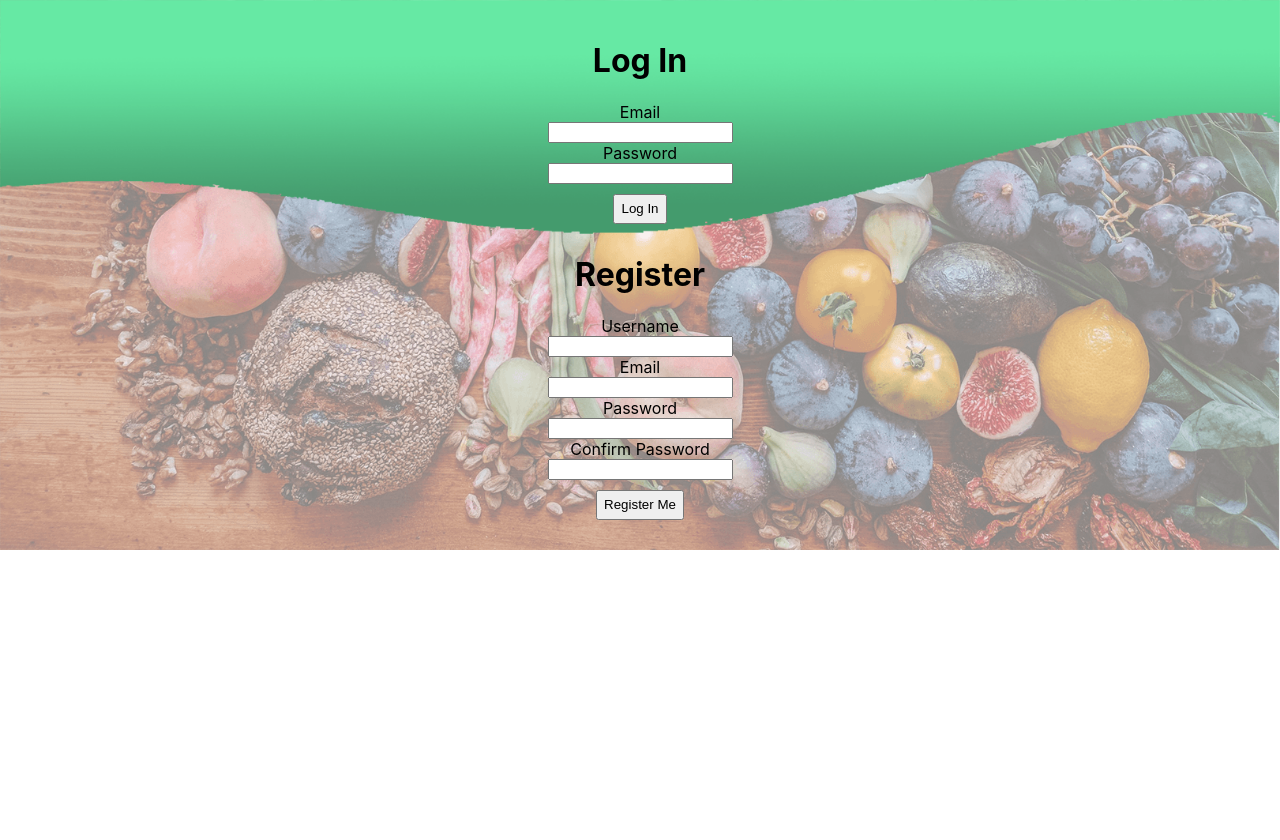
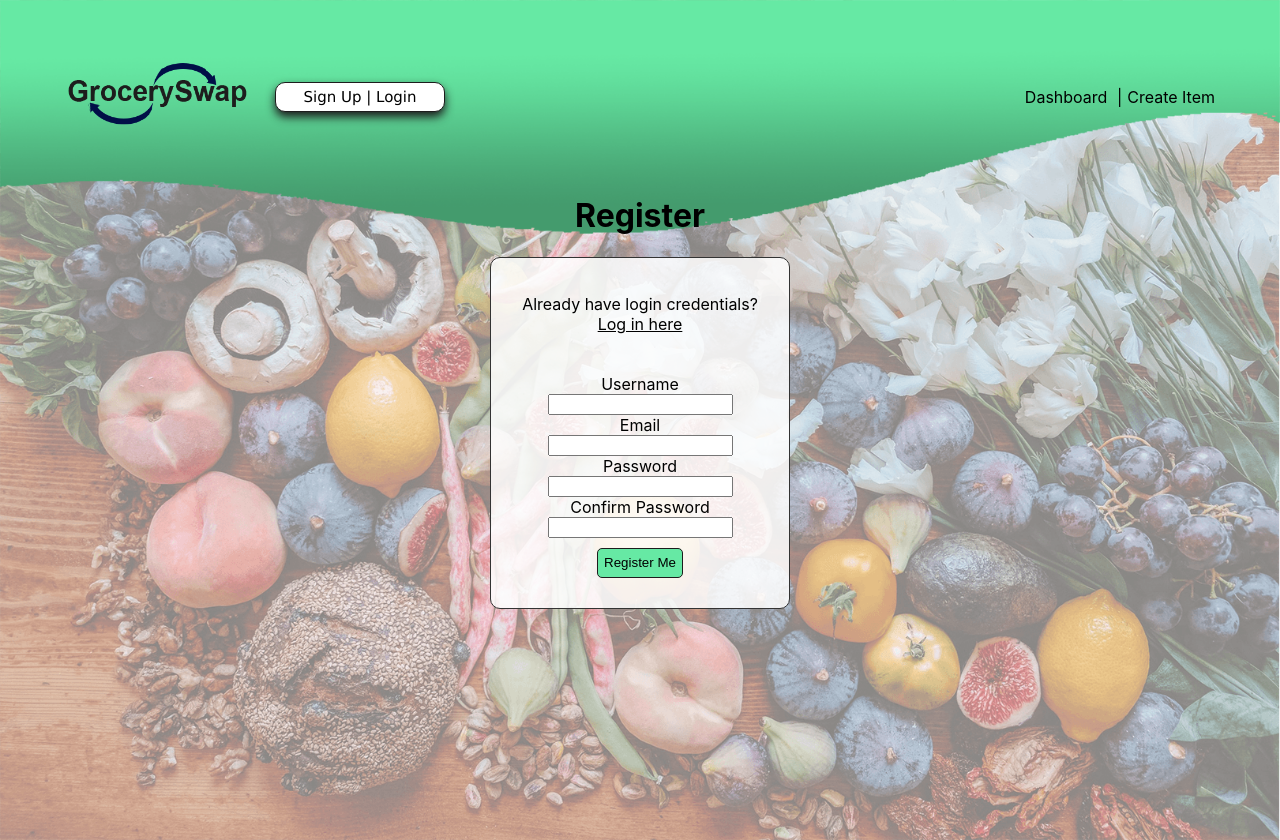
Before and after one commit to RobertsonTanya/Neighborhood-Bartering, a React (Create React App) app in the folder client/: page /loginreg in a window 1280 px wide. Before the commit the page ends 800 px from the top, so only its background shows below. Built offline with nearby package versions, Linux system fonts and the light colour scheme; no server answers.

Commit message:
Style login/reg page and setup toggle - working

```diff
--- a/client/src/components/Dashboard.js
+++ b/client/src/components/Dashboard.js
@@ -7,7 +7,7 @@ function Dashboard() {
 
   return (
     <div className={`container ${styles.container}`}>
-      <Header login={true}/>
+      <Header showLoginBtn={true}/>
       <div className={styles.dashboard}>
         <Post /><Post /><Post />
         <Post /><Post /><Post />
--- a/client/src/components/Header.js
+++ b/client/src/components/Header.js
@@ -8,7 +8,7 @@ import logo from "../images/logo.png";
 
 
 const Header = (props) => {
-  const { login } = props;
+  const { showLoginBtn } = props;
 
   const [user, setUser] = useState({});
 
@@ -45,14 +45,14 @@ const Header = (props) => {
           <Link to="/">
             <img className={styles.logo} src={logo} alt="logo" />
           </Link>
-          {login ? (
+          {showLoginBtn ? (
             <button className={`${styles.large} ${styles.loginBtn}`}>
               <Link to="/loginreg">Sign Up | Login</Link>
             </button>
           ) : null}
         </div>
         <div className={styles.navRight}>
-        {login ? (
+        {showLoginBtn ? (
             <button className={`${styles.small} ${styles.loginBtn}`}>
               <Link to="/loginreg">Sign Up | Login</Link>
             </button>
--- a/client/src/components/Login.js
+++ b/client/src/components/Login.js
@@ -2,9 +2,10 @@ import React, { useEffect, useState } from 'react';
 import axios from 'axios';
 import { useNavigate } from 'react-router-dom';
 
-import styles from "../styles/login.module.css";
+import styles from "../styles/loginreg.module.css";
 
-const Login = () => {
+const Login = (props) => {
+    const { setShowLogin } = props;
     const navigate = useNavigate();
 
     const [email, setEmail] = useState("");
@@ -37,8 +38,10 @@ const Login = () => {
     return (
         <div>
             <h1 className={styles.heading}>Log In</h1>
-            {errorMessage ? <p className="error">{errorMessage}</p> : null}
             <form className={styles.form} onSubmit={login}>
+                <p className={styles.loginToggle}>Don't have login credentials yet? </p>
+                <p className={styles.loginToggleLink} onClick={()=>setShowLogin(false)}>  Register here</p>
+                {errorMessage ? <p className="error">{errorMessage}</p> : null}
                 <div className={styles.inputContainer}>
                     <label>Email</label>
                     <input type="email" name="email" value={email} onChange={(e) => setEmail(e.target.value)} />
--- a/client/src/components/LoginReg.js
+++ b/client/src/components/LoginReg.js
@@ -1,15 +1,22 @@
-import React from 'react';
+import React, { useState } from 'react';
 
 import Login from './Login';
 import Registration from './Registration';
+import Header from './Header';
 
 import styles from "../styles/loginreg.module.css";
 
-const LoginReg = (props) => {
+const LoginReg = () => {
+    const [showLogin, setShowLogin] = useState(false);
+
     return (
         <div className={`container ${styles.container}`}>
-            <Login />
-            <Registration />
+            <Header showLoginBtn={true} />
+            {showLogin ?
+                <Login setShowLogin={setShowLogin} />
+            :
+                <Registration setShowLogin={setShowLogin} />
+            }
         </div>
     )
 }
--- a/client/src/components/Registration.js
+++ b/client/src/components/Registration.js
@@ -1,11 +1,13 @@
 import React, { useEffect, useState } from 'react';
 import axios from 'axios';
 
-import styles from "../styles/registration.module.css";
+import styles from "../styles/loginreg.module.css";
 
 
 
 const Registration = (props) => {
+    const { setShowLogin } = props;
+
     const [confirmReg, setConfirmReg] = useState("");
     const [errors, setErrors] = useState({});
     const [user, setUser] = useState({
@@ -52,8 +54,10 @@ const Registration = (props) => {
     return (
         <div>
             <h1 className={styles.heading}>Register</h1>
-            {confirmReg ? <h4 className="success">{confirmReg}</h4> : null}
             <form className={styles.form} onSubmit={register}>
+                {confirmReg ? <h4 className="success">{confirmReg}</h4> : null}
+                <p className={styles.loginToggle}>Already have login credentials? </p>
+                <p className={styles.loginToggleLink} onClick={()=>setShowLogin(true)}>  Log in here</p>
                 <div className={styles.inputContainer}>
                     <label>Username</label>
                     {errors.username ? (
--- a/client/src/styles/login.module.css
+++ /dev/null
@@ -1,20 +0,0 @@
-.heading {
-    text-align: center;
-}
-
-.form {
-    align-items: center;
-    display: flex;
-    flex-direction: column;
-}
-
-.inputContainer {
-    align-items: center;
-    display: flex;
-    flex-direction: column;
-    max-width: 250px;
-}
-
-.submitBtn {
-    margin: 10px 0;
-}
--- a/client/src/styles/loginreg.module.css
+++ b/client/src/styles/loginreg.module.css
@@ -0,0 +1,45 @@
+.container {
+    min-height: 100vh;
+}
+.heading {
+    text-align: center;
+}
+
+.form {
+    align-items: center;
+    background-color: rgba(255,255,255,0.85);
+    border: 1px solid #333;
+    border-radius: 10px;
+    box-sizing: border-box;
+    display: flex;
+    flex-direction: column;
+    margin: 0 auto;
+    max-width: 300px;
+    padding: 20px;
+}
+
+.inputContainer {
+    align-items: center;
+    display: flex;
+    flex-direction: column;
+    max-width: 250px;
+}
+
+.submitBtn {
+    background-color: #66e9a4;
+    border: 1px solid #1d1d1d;
+    border-radius: 5px;
+    margin: 10px 0;
+}
+
+.loginToggle {
+    margin-bottom: 0;
+    text-align: center;
+}
+
+.loginToggleLink {
+    cursor: pointer;
+    margin-bottom: 40px;
+    margin-top: 0;
+    text-decoration: underline;
+}
--- a/client/src/styles/registration.module.css
+++ /dev/null
@@ -1,20 +0,0 @@
-.heading {
-    text-align: center;
-}
-
-.form {
-    align-items: center;
-    display: flex;
-    flex-direction: column;
-}
-
-.inputContainer {
-    align-items: center;
-    display: flex;
-    flex-direction: column;
-    max-width: 250px;
-}
-
-.submitBtn {
-    margin: 10px 0;
-}
```
